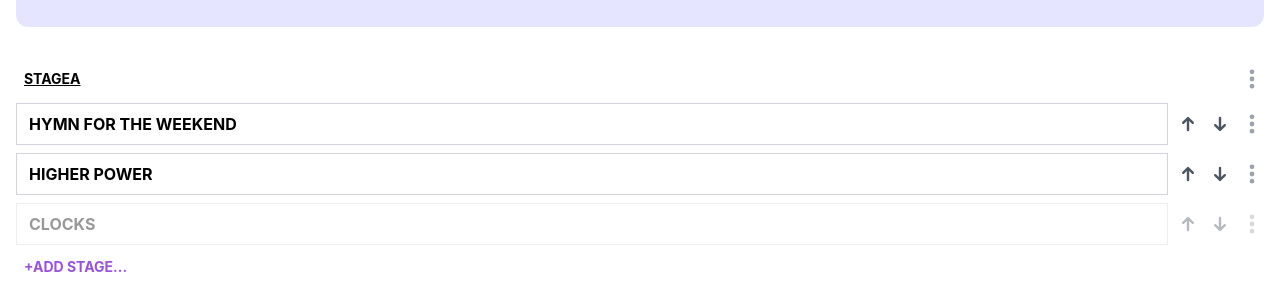
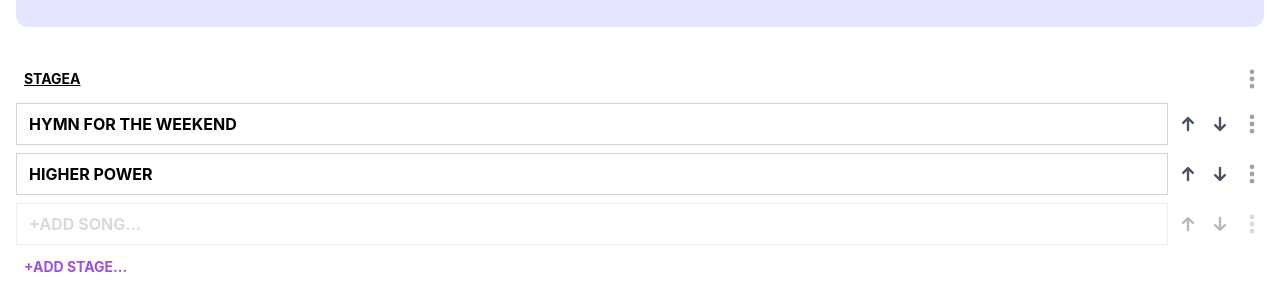
Before and after one commit to wouter173/coldplayxtra-setlist, a Next.js app: page /editor in a window 1280 px wide. Shown: the part 245-544 px from the top of the page. Built offline with nearby package versions, Linux system fonts and the light colour scheme.

Commit message:
oh baby its a triple

```diff
--- /dev/null
+++ b/src/components/AutoComplete.tsx
@@ -0,0 +1,28 @@
+import React, { useContext } from 'react';
+import SongContext, { songContextDataType } from '../context/SongContext';
+import { tracks } from '../data/tracks';
+import { setSong } from '../utils/editorMethods';
+
+export default function AutoComplete() {
+  const { stage, song, i, stages, setStages } = useContext(SongContext) as songContextDataType;
+
+  return (
+    <ul className="absolute z-20 mt-1 w-[80vw] bg-white shadow-xl">
+      {tracks
+        .filter((track) => track.toUpperCase().includes(song.name.toUpperCase()))
+        .slice(0, 10)
+        .map((trackName) => (
+          <li key={trackName} className="w-full">
+            <button
+              onMouseDown={() => {
+                setSong({ stage, setStages, stages, i, songName: trackName });
+              }}
+              className="w-full border-b border-gray-200 py-2 px-3 text-left text-sm font-bold uppercase hover:bg-secondary-blue"
+            >
+              {trackName}
+            </button>
+          </li>
+        ))}
+    </ul>
+  );
+}
--- /dev/null
+++ b/src/components/Menu.tsx
@@ -0,0 +1,5 @@
+import React from 'react';
+
+export default function Menu() {
+  return <div></div>;
+}
--- a/src/components/Selector.tsx
+++ b/src/components/Selector.tsx
@@ -1,49 +1,38 @@
-import React, { useState } from 'react';
+import React, { ChangeEvent, useContext, useState } from 'react';
 import { ArrowSmDownIcon, ArrowSmUpIcon, DotsVerticalIcon } from '@heroicons/react/solid';
+import AutoComplete from './AutoComplete';
+import SongContext, { songContextDataType } from '../context/SongContext';
+import { setSong, addSong } from '../utils/editorMethods';
 
 interface Props {
-  index: number;
-  value: string;
-  setSong: (songName: string) => void;
   last?: boolean;
-  onFocus?: () => void;
 }
 
 export default function Selector(props: Props) {
+  const { stage, stages, setStages, i, song } = useContext(SongContext) as songContextDataType;
   const [focussed, setFocus] = useState<boolean>(false);
 
   return (
     <li className={`${props.last ? 'opacity-40' : 'opacity-100'} flex select-none flex-row items-center gap-2 py-1`}>
-      <div className="relative w-full" onFocus={() => setFocus(true)} onBlur={() => setFocus(false)}>
+      <div className="relative w-full">
         <input
-          className="my-0 w-full rounded-none border border-b border-gray-300 bg-transparent py-2 px-3 font-bold uppercase text-black placeholder:text-gray-600"
+          className="my-0 w-full rounded-none border border-b border-gray-300 bg-transparent py-2 px-3 font-bold uppercase text-black placeholder:text-gray-400"
           placeholder={props.last ? '+ADD SONG...' : 'SONG NAME...'}
-          value={props.value}
-          onChange={(e) => props.setSong(e.target.value)}
+          value={song.name}
+          onChange={(e: ChangeEvent<HTMLInputElement>) => {
+            e.preventDefault();
+            setSong({ stages, setStages, songName: e.target.value, i, stage });
+          }}
+          onBlur={() => {
+            console.log('aa');
+            setFocus(false);
+          }}
           onFocus={() => {
-            if (props.last && props.onFocus) props.onFocus!();
+            setFocus(true);
+            if (props.last) addSong({ stages, setStages, i, stage });
           }}
         />
-        {focussed ? (
-          <ul className="absolute z-20 mt-1 w-full bg-white shadow-md">
-            {Array(5)
-              .fill('aadb')
-              .map((songName) => (
-                <li key={songName} className="w-full">
-                  <button
-                    onMouseDown={() => {
-                      props.setSong(songName);
-                    }}
-                    className="w-full border-b border-gray-200 py-2 px-3 text-left font-bold uppercase hover:bg-secondary-blue"
-                  >
-                    {songName}
-                  </button>
-                </li>
-              ))}
-          </ul>
-        ) : (
-          <></>
-        )}
+        {focussed ? <AutoComplete /> : <></>}
       </div>
       <ArrowSmUpIcon className="h-6 w-6 flex-shrink-0 text-gray-600" />
       <ArrowSmDownIcon className="h-6 w-6 flex-shrink-0 text-gray-600" />
--- /dev/null
+++ b/src/components/StageHeader.tsx
@@ -0,0 +1,20 @@
+import { DotsVerticalIcon } from '@heroicons/react/solid';
+import React, { useState } from 'react';
+import { stageType } from '../context/State';
+import Menu from './Menu';
+
+type Props = {
+  stage: stageType;
+};
+
+export default function StageHeader(props: Props) {
+  const [focus, setFocus] = useState<boolean>(false);
+
+  return (
+    <div className="my-2 flex items-center">
+      <h2 className="ml-2 text-sm font-bold uppercase underline">{props.stage.name}</h2>
+      <DotsVerticalIcon className="ml-auto h-6 w-6 text-gray-400" onClick={() => setFocus(true)} />
+      {focus ? <Menu></Menu> : null}
+    </div>
+  );
+}
--- /dev/null
+++ b/src/context/SongContext.tsx
@@ -0,0 +1,13 @@
+import { createContext, Dispatch } from 'react';
+import { songType, stageType } from './State';
+
+export type songContextDataType = {
+  song: songType;
+  stage: stageType;
+  stages: stageType[];
+  setStages: Dispatch<stageType[]>;
+  i: number;
+};
+
+const context = createContext<songContextDataType | null>(null);
+export default context;
--- a/src/context/State.tsx
+++ b/src/context/State.tsx
@@ -2,7 +2,7 @@ import React, { createContext, Dispatch, PropsWithChildren, SetStateAction, useS
 import { GenerateID } from '../utils/IdGenerator';
 
 type contextType<T> = { [key: string]: [T, Dispatch<SetStateAction<T>>] };
-export type songType = { name: string; customInfo?: string };
+export type songType = { id: string; name: string; customInfo?: string };
 export type stageType = { id: string; name: string; songs: songType[] };
 
 const context = createContext<contextType<any>>({});
@@ -13,7 +13,11 @@ const Provider = (props: PropsWithChildren<{}>) => {
     {
       id: GenerateID(),
       name: 'stageA',
-      songs: [{ name: 'Hymn for the weekend' }, { name: 'Higher Power' }, { name: 'Clocks' }],
+      songs: [
+        { id: GenerateID(), name: 'Hymn for the weekend' },
+        { id: GenerateID(), name: 'Higher Power' },
+        { id: GenerateID(), name: '' },
+      ],
     },
   ]);
   return <context.Provider value={{ name, stages }}>{props.children}</context.Provider>;
--- a/src/pages/_document.tsx
+++ b/src/pages/_document.tsx
@@ -6,6 +6,7 @@ export default function Document() {
       <Head>
         {/* eslint-disable-next-line @next/next/no-title-in-document-head */}
         <title>Setlist</title>
+        <meta name="viewport" content="width=device-width, initial-scale=1, maximum-scale=1" />
         <meta name="theme-color" content="#111111" />
         <link rel="preconnect" href="https://fonts.googleapis.com" />
         <link rel="preconnect" href="https://fonts.gstatic.com" />
--- a/src/pages/editor.tsx
+++ b/src/pages/editor.tsx
@@ -1,14 +1,15 @@
-import React, { useContext, useState } from 'react';
-import { DotsVerticalIcon } from '@heroicons/react/solid';
+import React, { Dispatch, useContext, useState } from 'react';
 import Header from '../components/Header';
 import Modal from '../components/Modal';
 import Selector from '../components/Selector';
 import { context, songType, stageType } from '../context/State';
-import { addSong, addStage, setSong } from '../utils/editorMethods';
+import { addStage } from '../utils/editorMethods';
+import SongContext from '../context/SongContext';
+import StageHeader from '../components/StageHeader';
 
 export default function Editor() {
   const [modalHidden, setModalHidden] = useState(false);
-  const [stages, setStages] = useContext(context).stages;
+  const [stages, setStages] = useContext(context).stages as [stageType[], Dispatch<stageType[]>];
 
   return (
     <div className="bg-main h-fit min-h-min w-screen">
@@ -20,24 +21,14 @@ export default function Editor() {
             press save when you’re done.
           </Modal>
           <ul>
-            {stages.map((stage: stageType) => (
-              <li key={stage.name}>
-                <div className="my-2 flex items-center">
-                  <h2 className="ml-2 text-sm font-bold uppercase underline">{stage.name}</h2>
-                  <DotsVerticalIcon className="ml-auto h-6 w-6 text-gray-400" />
-                </div>
+            {stages.map((stage: stageType, stageIndex: number) => (
+              <li key={stage.id}>
+                <StageHeader stage={stage} />
                 <ul>
-                  {stage.songs.map((song: songType, i: number) => (
-                    <Selector
-                      key={i}
-                      value={song.name}
-                      index={i}
-                      setSong={(songName) => setSong({ stages, setStages, songName, i, stage })}
-                      last={i == stage.songs.length - 1}
-                      onFocus={() => {
-                        addSong({ stages, setStages, i, stage });
-                      }}
-                    ></Selector>
+                  {stage.songs.map((song: songType, songIndex: number) => (
+                    <SongContext.Provider value={{ i: songIndex, song, setStages, stages, stage }} key={song.id}>
+                      <Selector last={songIndex == stage.songs.length - 1 && stageIndex == stages.length - 1} />
+                    </SongContext.Provider>
                   ))}
                 </ul>
               </li>
```
